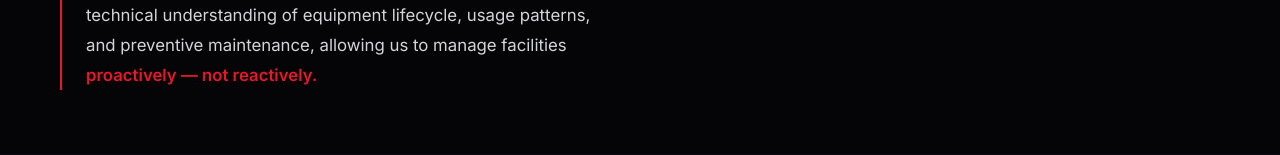
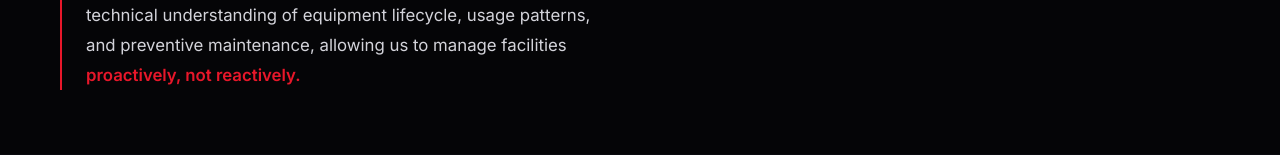
Before and after one commit to rahilmemdani/tech-fit, a React (Vite) app: page /about in a window 1280 px wide. Shown: the part 931-1086 px from the top of the page. Built offline with nearby package versions, Linux system fonts and the light colour scheme.

Commit message:
Added about.tsx removed gpt coded

```diff
--- a/src/pages/About.tsx
+++ b/src/pages/About.tsx
@@ -91,12 +91,12 @@ const About: React.FC = () => {
                             </div>
                             <div>
                                 <p className="about-story__body">
-                                    Techfit Active works on a <strong>preventive, SOP-driven, and audit-led model.</strong> Our objective goes beyond daily operations — we build stable systems that ensure asset longevity, operational continuity, and stakeholder confidence.
+                                    Techfit Active works on a <strong>preventive, SOP-driven, and audit-led model.</strong> Our objective goes beyond daily operations. We build stable systems that ensure asset longevity, operational continuity, and stakeholder confidence.
                                 </p>
                             </div>
                             <div>
                                 <p className="about-story__body about-story__body--highlight">
-                                    Born out of the <strong>Techfit and Matrix ecosystem</strong>, we bring deep technical understanding of equipment lifecycle, usage patterns, and preventive maintenance, allowing us to manage facilities <em>proactively — not reactively.</em>
+                                    Born out of the <strong>Techfit and Matrix ecosystem</strong>, we bring deep technical understanding of equipment lifecycle, usage patterns, and preventive maintenance, allowing us to manage facilities <em>proactively, not reactively.</em>
                                 </p>
                             </div>
                         </div>
```
